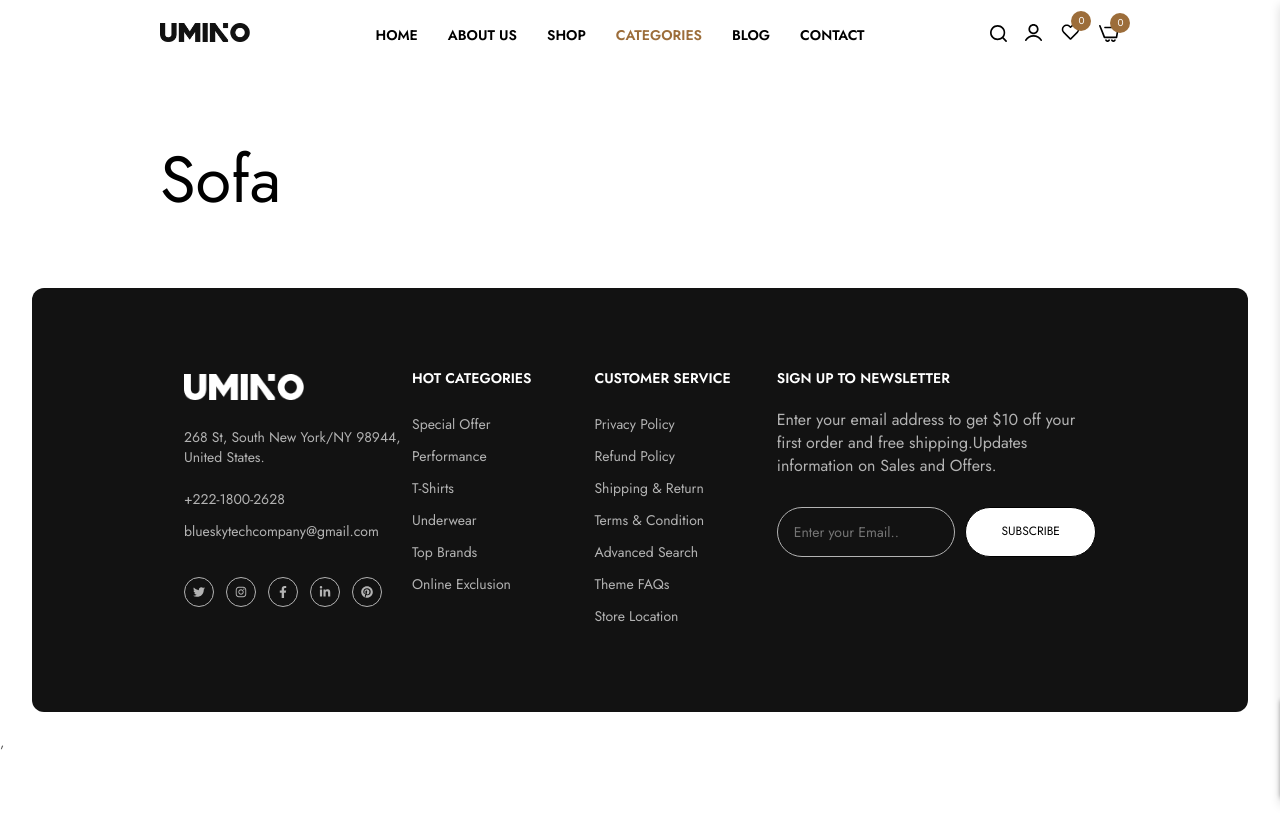
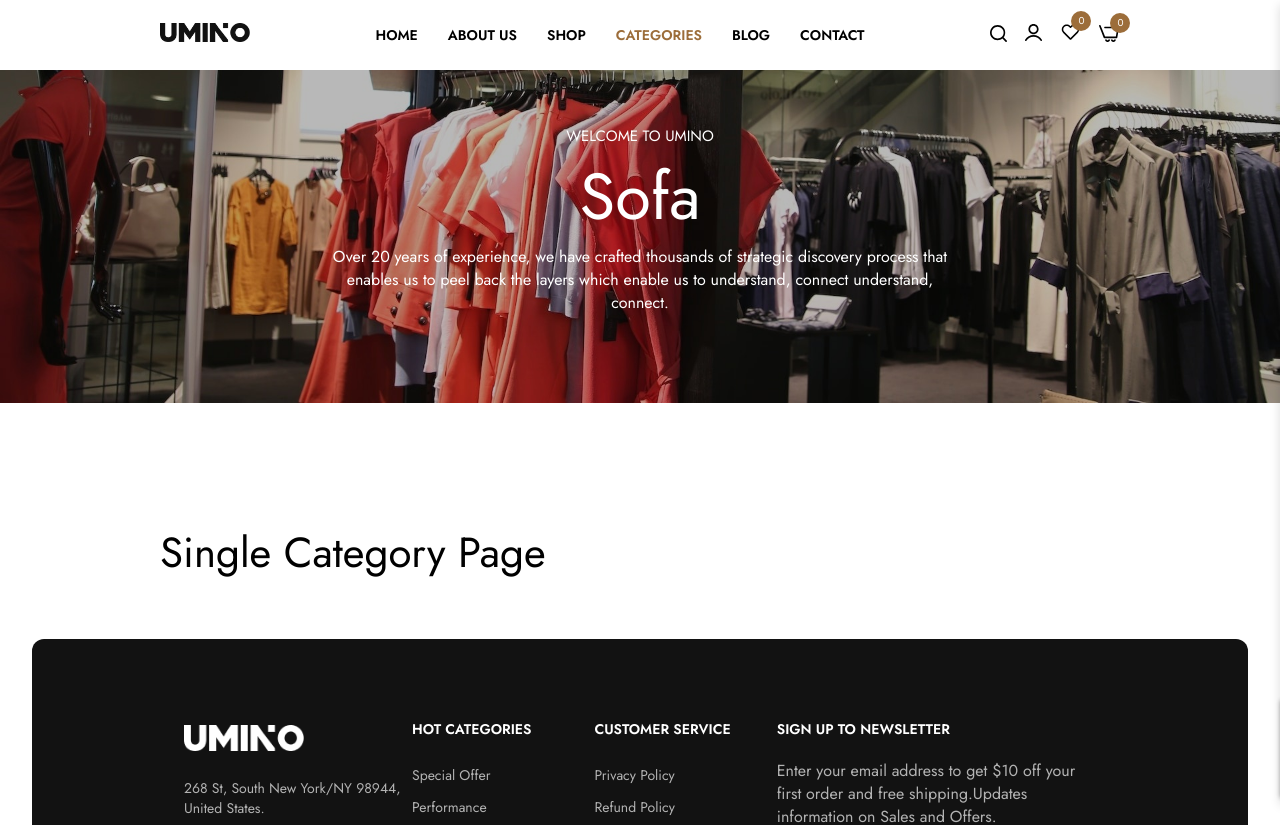
Before and after one commit to ravch08/umino_react, a React (Vite) app: page /categories/cat1 in a window 1280 px wide. Shown: the top 825 px of the page. Before the commit the page ends 800 px from the top, so only its background shows below. Built offline with nearby package versions, Linux system fonts and the light colour scheme.

Commit message:
Added Category page banner

```diff
--- a/src/components/pages/CategoryDetail.jsx
+++ b/src/components/pages/CategoryDetail.jsx
@@ -1,21 +1,30 @@
 import React from 'react';
 import { useParams } from 'react-router-dom';
 import { categoryItems } from '../utils/data';
+import { bannerCategory, PageBanner } from "../utils/helper";
 
 const CategoryDetail = () => {
 
 	const { categoryID } = useParams();
-   console.log(categoryID)
 
 	return (
 		<main>
+			{categoryItems?.map(cat => {
+				return cat.id === categoryID ?
+					<React.Fragment key={cat.id}>
+						<PageBanner
+							imgSrc={bannerCategory}
+							title={cat.title}
+							superHeading='WELCOME TO UMINO'
+							description="Over 20 years of experience, we have crafted thousands of strategic discovery process that enables us to peel back the layers which enable us to understand, connect understand, connect."
+						/>
 						<section className="single-category">
 							<div className="container">
-               {categoryItems?.map(cat => {
-                  return cat.id === categoryID ? <h1 key={cat.id}>{cat.title}</h1> : null;
-               })}
+								<h2>Single Category Page</h2>
 							</div>
 						</section>
+					</React.Fragment> : null;
+			})}
 		</main>
 	)
 }
--- a/src/components/utils/helper.js
+++ b/src/components/utils/helper.js
@@ -52,6 +52,7 @@ export { default as whychoose3 } from "../../assets/banner-about-3.webp";
 export { default as bannerAboutUs } from "../../assets/banner_aboutus.jpg";
 export { default as bannerBlogs } from "../../assets/banner_blogs.jpg";
 export { default as bannerCart } from "../../assets/banner_cart.jpg";
+export { default as bannerCategory } from "../../assets/banner_categories.jpg";
 export { default as bannerLogin } from "../../assets/banner_login.jpg";
 export { default as bannerRegister } from "../../assets/banner_register.jpg";
 export { default as bannerShop } from "../../assets/banner_shop.jpg";
```
Also changed, not shown: src/assets/banner_categories.jpg (added). Lines whose indentation alone changed are shown as unchanged.
